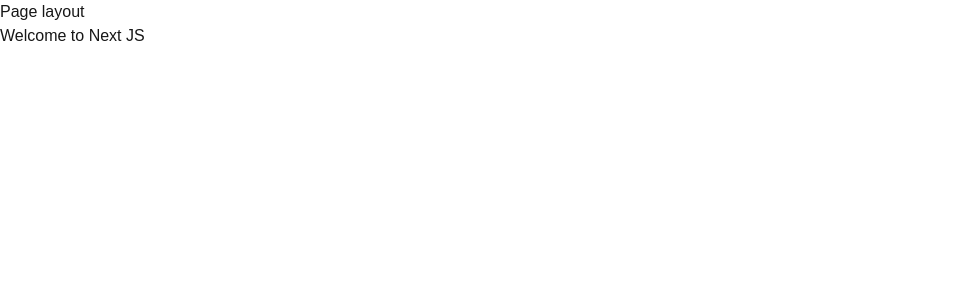
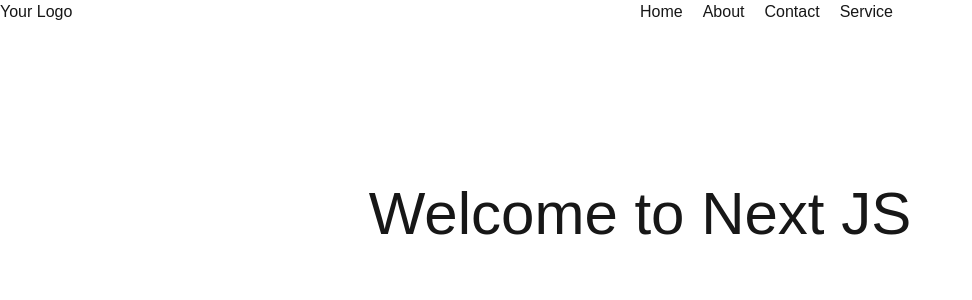
Before and after one commit to itsnajeeb/Next-JS, a Next.js app: page / in a window 1280 px wide. Shown: the top 300 px of the page, without its empty margins (0-972 px from the left). Built offline with nearby package versions, Linux system fonts and the light colour scheme.

Commit message:
Understanding about navigation

```diff
--- /dev/null
+++ b/app/components/Navigation.jsx
@@ -0,0 +1,20 @@
+import Link from 'next/link'
+import React from 'react'
+
+const Navigation = () => {
+    return (
+        <header className='grid grid-cols-2'>
+            <div>Your Logo</div>
+            <nav className=' flex'>
+                <ul className=' flex gap-5'>
+                    <Link href="/">Home</Link>
+                    <Link href="/about">About</Link>
+                    <Link href="/contact">Contact</Link>
+                    <Link href="/service">Service</Link>
+                </ul>
+            </nav>
+        </header>
+    )
+}
+
+export default Navigation
--- a/app/layout.js
+++ b/app/layout.js
@@ -1,6 +1,7 @@
 
 import { Geist, Geist_Mono } from 'next/font/google'
 import './globals.css'
+import Navigation from './components/Navigation'
 
 const geistSans = Geist({
   variable: "--font-geist-sans",
@@ -15,6 +16,7 @@
   return (
     <html leng="en">
       <body className={` ${geistMono.variable}`}>
+        <Navigation/>
         {children}
       </body>
     </html>
--- a/app/page.js
+++ b/app/page.js
@@ -2,8 +2,7 @@
 
   return (
     <>
-      <h2>Page layout</h2>
-      <h1>Welcome to Next JS</h1>
+      <h1 className="text-6xl text-center mt-40">Welcome to Next JS</h1>
     </>
   )
 }
```
